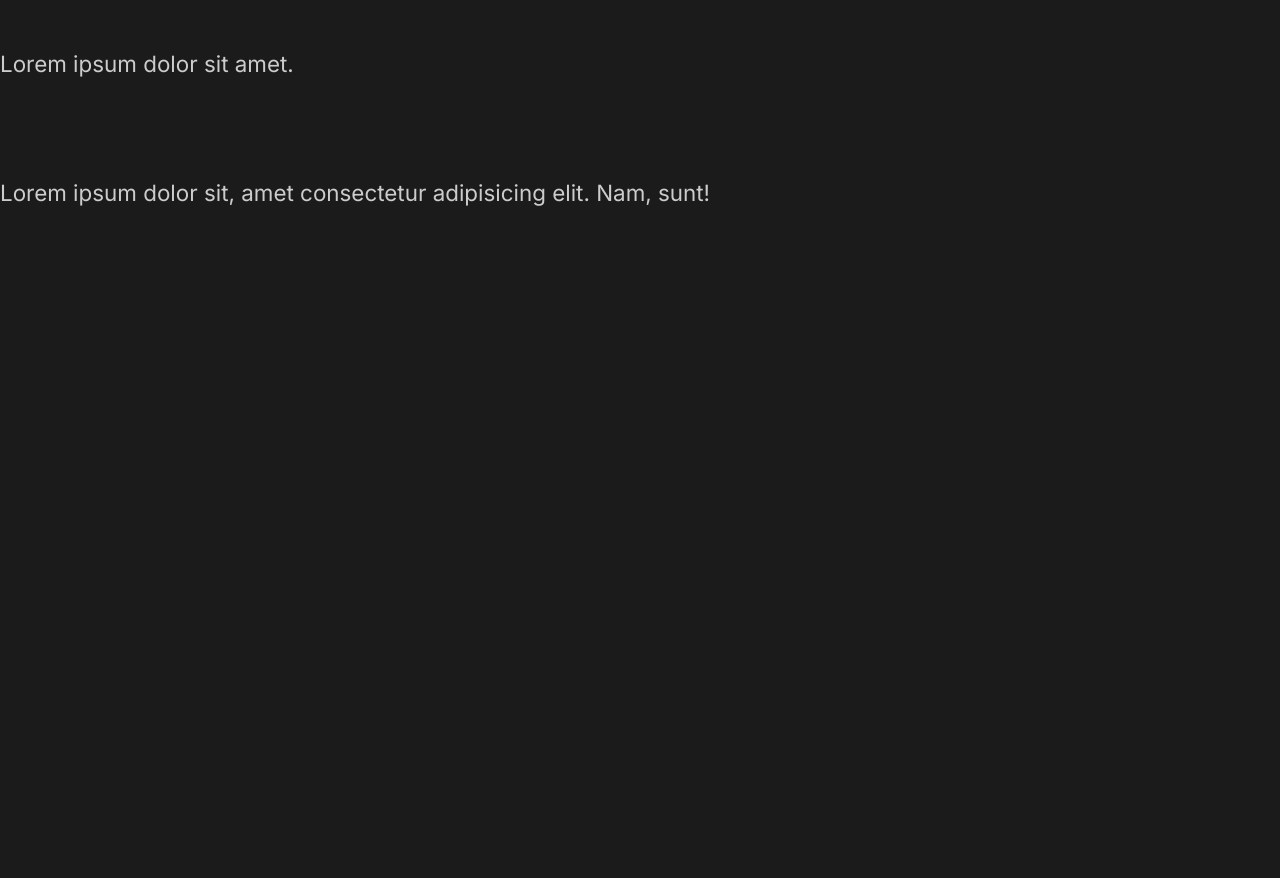
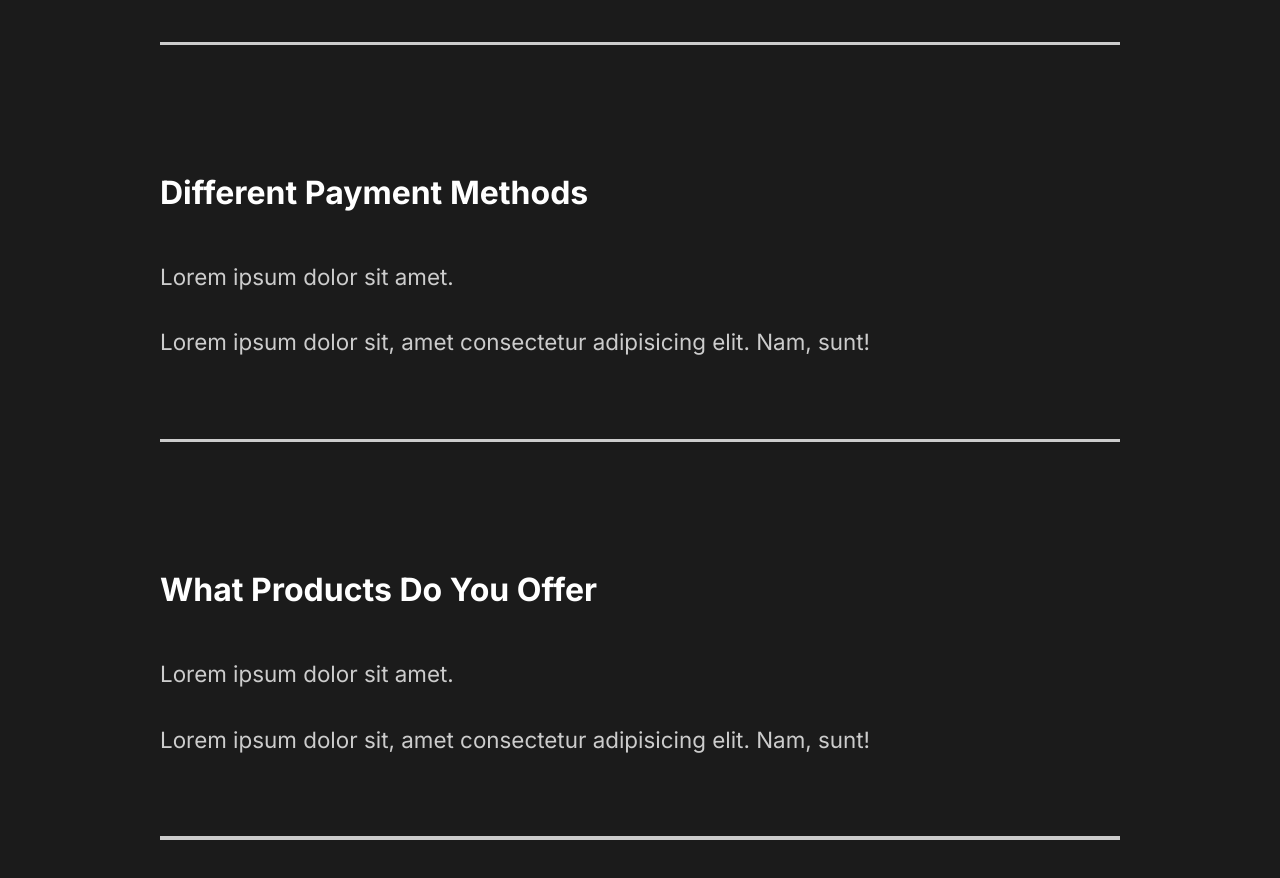
Before and after one commit to bekhairga/react-portfolio, a React (Create React App) app: page / in a window 1280 px wide. Shown: the part 3280-4158 px from the top of the page. Before the commit the page ends 3538 px from the top, so only its background shows below. Built offline with nearby package versions, Linux system fonts and the light colour scheme.

Commit message:
Added styled components to faq section

```diff
--- a/src/components/FaqSection.js
+++ b/src/components/FaqSection.js
@@ -1,15 +1,18 @@
 import React from 'react';
-
+import styled from 'styled-components'
+import {About} from './styles';
 const FaqSection = () => {
   return (
-    <div className="faq">
+    <Faq>
       <h2>Any questions <span>FAQ</span></h2>
       <div className="question">
         <h4>How do I start?</h4>
+
         <div className="answer">
           <p>Lorem ipsum dolor sit amet.</p>
           <p>Lorem ipsum dolor sit, amet consectetur adipisicing elit. Nam, sunt!</p>
         </div>
+        <div className="faq-line"></div>
       </div>
       <div className="question">
         <h4>Dialy Schedule</h4>
@@ -17,6 +20,7 @@
           <p>Lorem ipsum dolor sit amet.</p>
           <p>Lorem ipsum dolor sit, amet consectetur adipisicing elit. Nam, sunt!</p>
         </div>
+        <div className="faq-line"></div>
       </div>
       <div className="question">
         <h4>Different Payment Methods</h4>
@@ -24,6 +28,7 @@
           <p>Lorem ipsum dolor sit amet.</p>
           <p>Lorem ipsum dolor sit, amet consectetur adipisicing elit. Nam, sunt!</p>
         </div>
+        <div className="faq-line"></div>
       </div>
       <div className="question">
         <h4>What Products Do You Offer</h4>
@@ -31,9 +36,37 @@
           <p>Lorem ipsum dolor sit amet.</p>
           <p>Lorem ipsum dolor sit, amet consectetur adipisicing elit. Nam, sunt!</p>
         </div>
+        <div className="faq-line"></div>
       </div>
-    </div>
+    </Faq>
   )
 }
 
+const Faq = styled(About)`
+  display: block;
+  span{
+    display: block;
+  }
+  h2{
+    padding-bottom: 2rem;
+    font-weight: lighter;
+  }
+  .faq-line{
+    background: #cccccc;
+    height: 0.2rem;
+    margin: 2rem 0rem;
+    width: 100%;
+  }
+  .question{
+    padding: 3rem 0rem;
+    cursor: pointer;
+  }
+  .answer{
+    padding: 2rem 0;
+    p{
+      padding: 1rem 0;
+    }
+  }
+`;
+
 export default FaqSection
--- a/src/components/GlobalStyle.js
+++ b/src/components/GlobalStyle.js
@@ -31,8 +31,8 @@
     color: white;
   }
   h4{
-    color: #23d997;
     font-weight: bold;
+    font-size: 2rem;
   }
   a{
     font-size: 1.1.rem;
```
